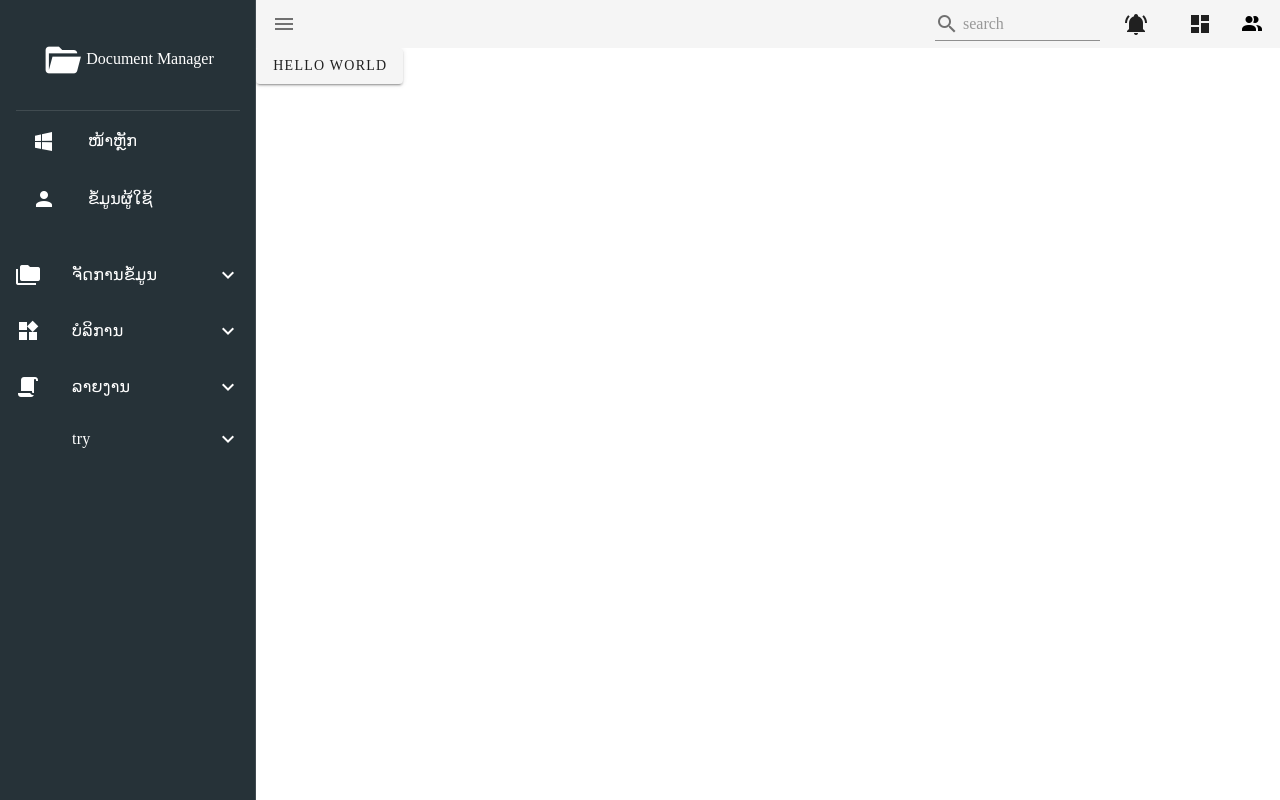
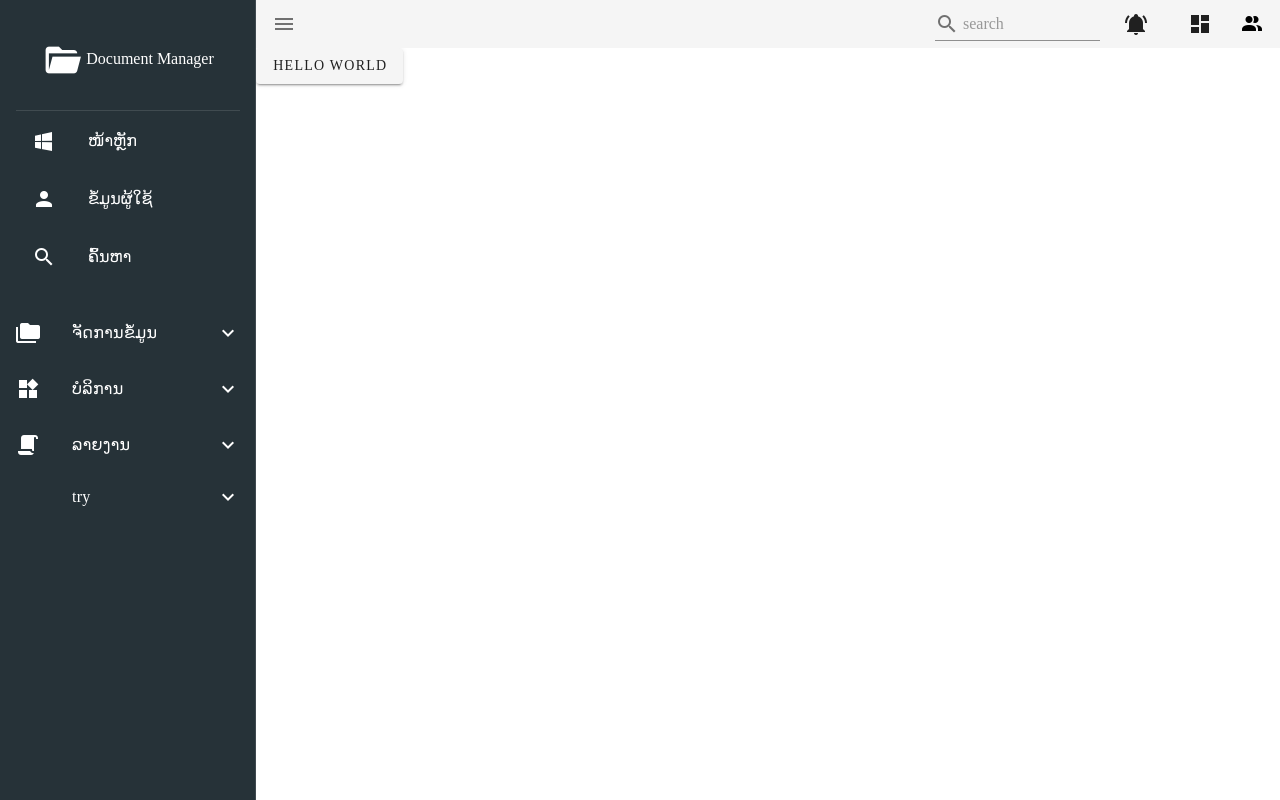
Before and after one commit to Kiess02/front-end-final, a Vue app: page /lap in a window 1280 px wide. Both pictures are taken after a click on the button 28 px from the left and 24 px from the top of the page. Built offline with nearby package versions, Linux system fonts and the light colour scheme; what vue-sweetalert2 would draw is missing.

Commit message:
add search

```diff
--- a/src/components/sidebar.vue
+++ b/src/components/sidebar.vue
@@ -56,124 +56,7 @@
       </v-menu>
     </v-app-bar>
 
-    <!-- <v-app-bar
-    id="app-bar"
-    absolute
-    app
-    color="transparent"
-    flat
-    height="75"
-  >
-    <v-btn
-      class="mr-3"
-      elevation="1"
-      fab
-      small
-      @click="setDrawer(!drawer)"
-    >
-      <v-icon v-if="value">
 
-      </v-icon>
-
-      <v-icon v-else>
-        mdi-dots-vertical
-      </v-icon>
-    </v-btn>
-
-    <v-toolbar-title
-      class="hidden-sm-and-down font-weight-light"
-      v-text="$route.name"
-    />
-
-    <v-spacer />
-
-    <v-text-field
-      :label="$t('search')"
-      color="secondary"
-      hide-details
-      style="max-width: 165px;"
-    >
-      <template
-        v-if="$vuetify.breakpoint.mdAndUp"
-        v-slot:append-outer
-      >
-        <v-btn
-          class="mt-n2"
-          elevation="1"
-          fab
-          small
-        >
-          <v-icon>mdi-magnify</v-icon>
-        </v-btn>
-      </template>
-    </v-text-field>
-
-    <div class="mx-3" />
-
-    <v-btn
-      class="ml-2"
-      min-width="0"
-      text
-      to="/"
-    >
-      <v-icon>mdi-view-dashboard</v-icon>
-    </v-btn>
-
-    <v-menu
-      bottom
-      left
-      offset-y
-      origin="top right"
-      transition="scale-transition"
-    >
-      <template v-slot:activator="{ attrs, on }">
-        <v-btn
-          class="ml-2"
-          min-width="0"
-          text
-          v-bind="attrs"
-          v-on="on"
-        >
-          <v-badge
-            color="red"
-            overlap
-            bordered
-          >
-            <template v-slot:badge>
-              <span>5</span>
-            </template>
-
-            <v-icon>mdi-bell</v-icon>
-          </v-badge>
-        </v-btn>
-      </template>
-
-      <v-list
-        :tile="false"
-        nav
-      >
-        <div>
-          <app-bar-item
-            v-for="(n, i) in notifications"
-            :key="`item-${i}`"
-          >
-            <v-list-item-title v-text="n" />
-          </app-bar-item>
-        </div>
-      </v-list>
-    </v-menu>
-
-    <v-btn
-      class="ml-2"
-      min-width="0"
-      text
-      to="/pages/user"
-    >
-      <v-icon>mdi-account</v-icon>
-    </v-btn>
-  </v-app-bar> -->
-
-    <!-- sidebar -->
     <v-navigation-drawer app v-model="drawer"  class="blue-grey darken-4"
     dark
     persistent>
@@ -210,6 +93,17 @@
               </v-list-item-content>
             </v-list-item>
           </router-link>
+          <router-link to="/search" class="decoration"  active-class="green">
+            <v-list-item>
+              <v-list-item-icon>
+                <v-icon>mdi-magnify</v-icon>
+              </v-list-item-icon>
+
+              <v-list-item-content>
+                <v-list-item-title>ຄົ້ນຫາ</v-list-item-title>
+              </v-list-item-content>
+            </v-list-item>
+          </router-link>
         </v-list-item-content>
       </v-list-item>
 
@@ -241,6 +135,7 @@
             </v-list-item-content>
           </v-list-item>
         </v-list-group>
+
       </v-list>
     </v-navigation-drawer>
   </div>
--- a/src/router/index.ts
+++ b/src/router/index.ts
@@ -206,6 +206,14 @@ const routes = [
       requireAuth: true,
     },
   },
+  {
+    path: "/search",
+    name: "search",
+    component: () => import("@/views/search.vue"),
+    meta: {
+      requireAuth: true,
+    },
+  },
 ];
 
 const router = new VueRouter({
--- a/src/views/lap3.vue
+++ b/src/views/lap3.vue
@@ -5,7 +5,7 @@
         <h2>ສ້າງໃບສະໂໜດ</h2>
       </v-card-title>
       <template>
-        <v-form>
+        <v-form   @submit="formSubmit">
           <v-container>
             <v-row>
               <v-col cols="12" md="3">
```
